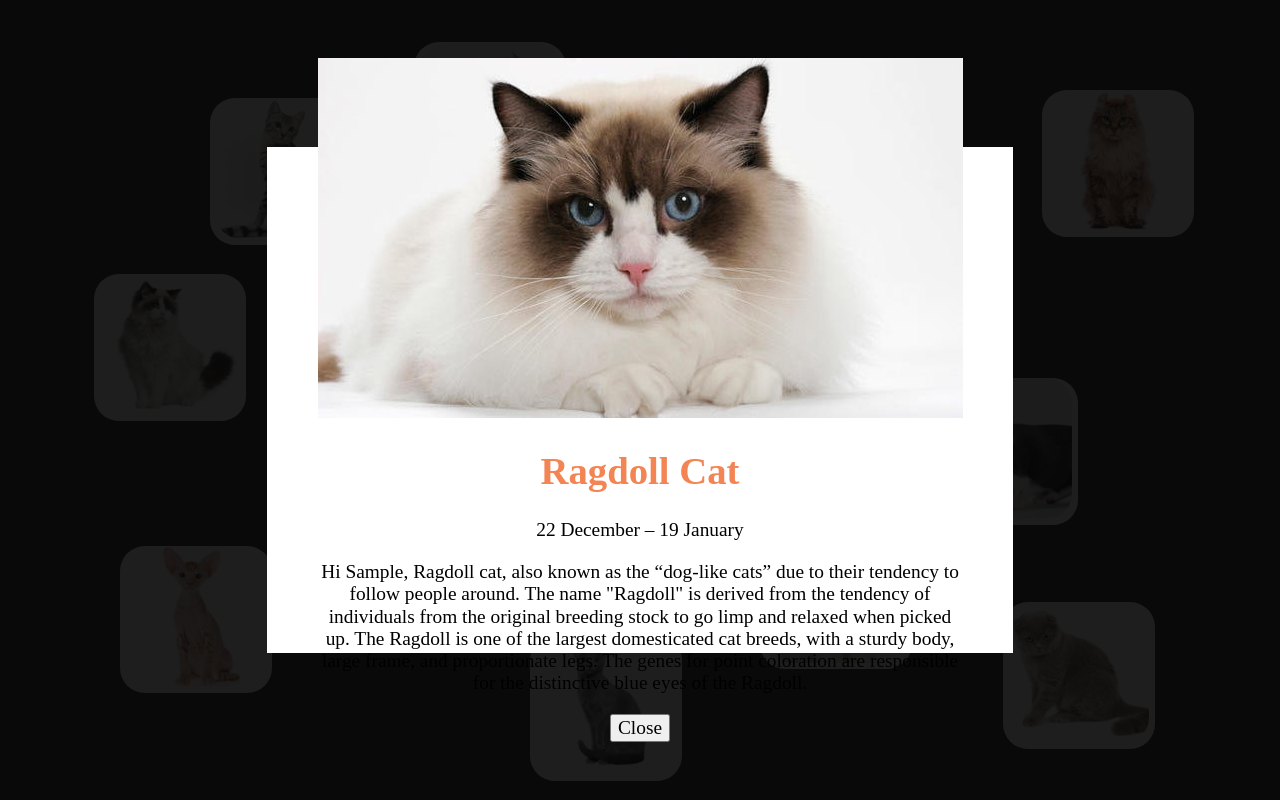
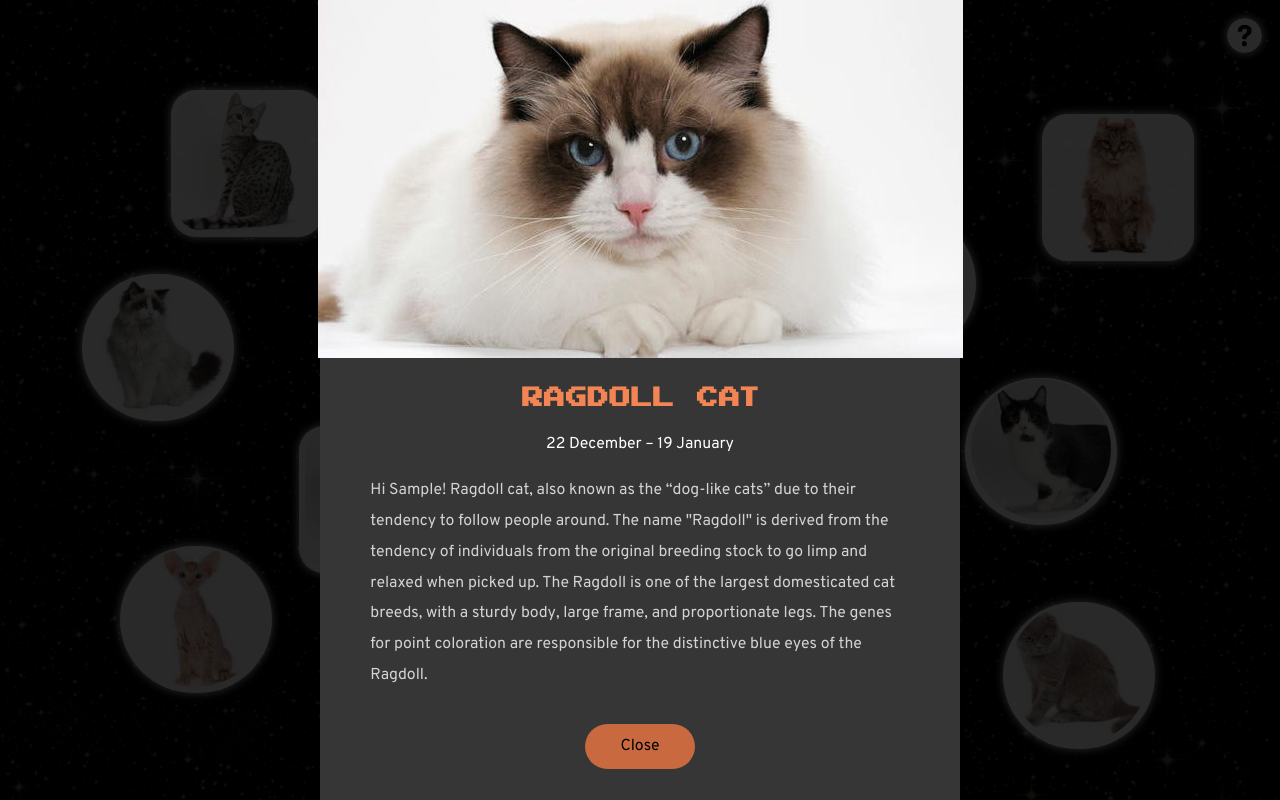
Before and after one commit to lingan233/idm231-lz435, a plain HTML site: page www/index.html in a window 1280 px wide. Both pictures are taken after typing "Sample", "2020-01-15" into the empty fields and a click on the button "Submit". Drawn offline with Linux system fonts and the light colour scheme.

Commit message:
Add files via upload

```diff
--- a/www/index.html
+++ b/www/index.html
@@ -25,18 +25,7 @@
     <audio id="meow12" src="sounds/cat_meow_12.wav" preload="auto"></audio>
 
     <div id="wrapper">
-        <div class="foreground">
-            <div>
-                <h1>Cat Zodiac</h1>
-                <p>Enter birthday to see your cat zodiac...</p>
-                <div id="userinfo">
-                    <p><input id="fName" type="text" placeholder="First Name"></p>
-                    <p><input id="bDay" type="date"></p>
-                    <p><button id="userSubmit" class="button">Submit</button></p>
-                </div>
-            </div>
-        </div>
-
+        <div class="background-blanket"></div>
         <div class="background">
             <button id="cat1" class="cat-button">
                 <img src="images/cat1button.jpg" alt="Ragdoll Cat">
@@ -85,6 +74,22 @@
             <button id="cat12" class="cat-button">
                 <img src="images/cat12button.jpg" alt="Egyptian Mau">
             </button>
+
+            <div>
+                <img src="images/help.png" alt="Help" id="help">
+            </div>
+        </div>
+
+        <div class="foreground">
+            <div>
+                <h1>Cat Zodiac</h1>
+                <p>Enter birthday to see your cat zodiac...</p>
+                <div id="userinfo">
+                    <p><input id="fName" type="text" placeholder="First Name"></p>
+                    <p><input id="bDay" type="date"></p>
+                    <p><button id="userSubmit" class="button">Submit</button></p>
+                </div>
+            </div>
         </div>
 
         <div class="modal-section">
@@ -92,15 +97,30 @@
                 <div class="modal-body">
                     <div class="modal-content">
                         <div>
-                            <img id="zDisplayImg" src="" alt="">
+                            <img id="zDisplayImg" src="images/cat6.jpg" alt="placeholder">
                         </div>
                         <h1 id="zTitle">Title</h1>
                         <p id="zDateRange">Date Range</p>
-                        <p>
+                        <p class="content-text">
                             <span hidden id="userName">User Name</span>
                             <span id="zMoreInfo">object description goes here</span>
                         </p>
-                        <button id="modal-close">Close</button>
+                        <p><button id="modal-close" class="button">Close</button></p>
+                    </div>
+                </div>
+                <div class="blanket"></div>
+            </div>
+        </div>
+
+        <div class="modal-section">
+            <div id="help-modal" class="help-modal" hidden>
+                <div class="modal-body" id="help-modal-body">
+                    <div class="modal-content">
+                        <ul>
+                            <li>Enter name and birthday to know your cat zodiac</li>
+                            <li>Select each cat breed to see their description</li>
+                        </ul>
+                        <p><button id="help-modal-close" class="button">Close</button></p>
                     </div>
                 </div>
                 <div class="blanket"></div>
--- a/www/main.css
+++ b/www/main.css
@@ -1,20 +1,51 @@
 * {
-    /* color: white; */
     font-size: 1.1rem;
 }
 
-body {
-    background-color: #2F2F2F;
+@font-face {
+    font-family: 'joystick';
+    src: url('fonts/joystix.woff2') format('woff2'),
+        url('fonts/joystix.woff') format('woff');
+    font-weight: normal;
+    font-style: normal;
+    font-display: swap;
 }
 
-/* #wrapper {
-    max-width: 960px;
-    margin: auto;
-} */
+@font-face {
+    font-family: 'overpass';
+    src: url('fonts/overpass.woff2') format('woff2'),
+        url('fonts/overpass.woff') format('woff');
+    font-weight: normal;
+    font-style: normal;
+    font-display: swap;
+}
 
-/* .background {
-    display: flex;
-} */
+h1 {
+    font-family: 'joystick', arial;
+    font-size: 1.5rem;
+}
+
+p {
+    font-family: 'overpass', arial;
+    line-height: 1.75rem;
+    font-size: .9rem;
+}
+
+body {
+    background-image: url('images/background.jpg');
+    background-size: cover;
+}
+
+.background-blanket {
+    background-color: rgba(0, 0, 0, .7);
+
+	height: 100vh;
+	width: 100vw;
+
+	position: fixed;
+	top: 0;
+	left: 0;
+}
 
 [hidden] {
 	display: none !important;
@@ -31,15 +62,17 @@ body {
 
 .button {
     border: none;
-    border-radius: 25px;
-    padding: .5rem 1rem;
+    border-radius: 50px;
+    padding: .75rem 2rem;
+    margin: 1rem;
     color: black;
     background-color: #C86940;
     transition: transform .17s;
+    cursor: pointer;
 }
 
 .button:hover {
-    box-shadow: inset 0 0 20px rgba(255, 255, 255, .5), 0 0 20px rgba(255, 255, 255, .2);
+    background-color: #c98f77;
 }
 
 .button:active {
@@ -48,44 +81,70 @@ body {
 
 .cat-button {
     border: none;
-    border-radius: 25px;
-    opacity: 50%;
+    border-radius: 100px;
+    opacity: 80%;
     max-width: 160px;
     margin: 1rem;
     background-color: white;
     transition: transform .17s;
+    cursor: pointer;
+    box-shadow: 0 0 10px white;
 }
+
+.cat-button:nth-child(2n+4) {
+    border-radius: 25px;
+}
+
+#help {
+    position: absolute;
+    top: 0;
+    right: 0;
+    border: none;
+    border-radius: 100px;
+    opacity: 80%;
+    margin: 1rem;
+    transition: transform .17s;
+    cursor: pointer;
+    box-shadow: 0 0 10px white;
+    max-width: 2rem;
+    height: auto;
+}
+
 
 .cat-button img {
     max-width: 140px;
+    border-radius: 100px;
+}
+
+.cat-button:nth-child(2n+4) img {
     border-radius: 25px;
 }
 
-.cat-button:hover {
+.cat-button:hover, #help:hover {
     opacity: 100%;
     transform: scale(1.25);
 }
 
-.cat-button:active {
-    transform: scale(.8);
+.cat-button:active, #help:active {
+    transform: scale(1);
 }
 
 .cat-button:nth-child(1) {
     position: absolute;
     top: 32%;
-    left: 6%;
+    left: 5%;
 }
 
 .cat-button:nth-child(2) {
     position: absolute;
-    top: 3%;
+    top: 16%;
     left: 31%;
 }
 
 .cat-button:nth-child(3) {
     position: absolute;
     top: 45%;
-    left: 71%;
+    left: 74%;
 }
 
 .cat-button:nth-child(4) {
@@ -102,7 +161,7 @@ body {
 
 .cat-button:nth-child(6) {
     position: absolute;
-    top: 9%;
+    top: 12%;
     left: 80%;
 }
 
@@ -126,8 +185,8 @@ body {
 
 .cat-button:nth-child(10) {
     position: absolute;
-    top: 16%;
-    left: 46%;
+    top: 5%;
+    left: 50%;
 }
 
 .cat-button:nth-child(11) {
@@ -138,8 +197,8 @@ body {
 
 .cat-button:nth-child(12) {
     position: absolute;
-    top: 10%;
-    left: 15%;
+    top: 9%;
+    left: 12%;
 }
 
 h1 {
@@ -150,9 +209,19 @@ h1 {
     color: #F1F1F1;
 }
 
+#fName, #bDay {
+    border-radius: 7px;
+    padding: .5rem .75rem;
+}
+
+#bDay {
+    padding: .4rem .75rem;
+    color: rgb(114, 114, 114);
+}
+
 /* -----------------MODAL----------------- */
 
-.modal {
+.modal, .help-modal {
 	height: 100vh;
 	width: 100vw;
 
@@ -164,10 +233,10 @@ h1 {
 	display: flex;
 	justify-content: center;
 	align-items: center;
-	flex-direction: column;
+    flex-direction: column;
 }
 
-.modal .blanket {
+.blanket {
 	background-color: rgba(0, 0, 0, .8);
 
 	height: 100vh;
@@ -180,22 +249,42 @@ h1 {
 }
 
 .modal-body {
-	background-color: #fff;
+	background-color: #363636;
 	border: none;
 
-	height: 50vh;
+	height: auto;
 	max-width: 50vw;
 
 	position: relative;
 	z-index: 101;
 
-	padding: 3rem;
 	display: flex;
 	justify-content: center;
 	align-items: center;
-	flex-direction: column;
+    flex-direction: column;
 
-	font-size: 2rem;
 	font-weight: 300;
     text-align: center;
+    color: white;
 }
+
+#help-modal-body {
+    padding: 2rem;
+}
+
+#help-modal-body ul{
+    text-align: left;
+    line-height: 2rem;
+    color: lightgray;
+    padding: 2rem;
+}
+
+.content-text {
+    text-align: left;
+    padding: 0 3rem;
+}
+
+.content-text span {
+    font-size: .9rem;
+    color: lightgray;
+}
--- a/www/main.js
+++ b/www/main.js
@@ -10,6 +10,7 @@ const cat9obj = document.getElementById('cat9');
 const cat10obj = document.getElementById('cat10');
 const cat11obj = document.getElementById('cat11');
 const cat12obj = document.getElementById('cat12');
+const helpObj = document.getElementById('help');
 
 // Link modal element/objects to JS
 const zDisplayObj = document.getElementById('zDisplayImg');
@@ -40,6 +41,7 @@ const meow12Obj = document.getElementById('meow12');
 // var selected_sign;  // Currently selected sign
 
 const modal = document.getElementById('modal');
+const helpModal = document.getElementById('help-modal');
 
 const closeModalObj = document.getElementById('modal-close');
 closeModalObj.addEventListener('click', function () {
@@ -47,68 +49,84 @@ closeModalObj.addEventListener('click', function () {
     // return userSubmitObj to default
 });
 
+const helpCloseModalObj = document.getElementById('help-modal-close');
+helpCloseModalObj.addEventListener('click', function () {
+    helpModal.hidden = !helpModal.hidden;
+    // return userSubmitObj to default
+});
+
+helpObj.addEventListener('click', function () {
+    console.log('help clicked on');
+    userNeed('help');
+});
+
 cat1obj.addEventListener('click', function () {
-    console.log('Cat1 clicked on')
+    console.log('Cat1 clicked on');
     userPicked('cat1');
 });
 
 cat2obj.addEventListener('click', function () {
-    console.log('Cat2 clicked on')
+    console.log('Cat2 clicked on');
     userPicked('cat2');
 });
 
 cat3obj.addEventListener('click', function () {
-    console.log('Cat3 clicked on')
+    console.log('Cat3 clicked on');
     userPicked('cat3');
 });
 
 cat4obj.addEventListener('click', function () {
-    console.log('Cat4 clicked on')
+    console.log('Cat4 clicked on');
     userPicked('cat4');
 });
 
 cat5obj.addEventListener('click', function () {
-    console.log('Cat5 clicked on')
+    console.log('Cat5 clicked on');
     userPicked('cat5');
 });
 
 cat6obj.addEventListener('click', function () {
-    console.log('Cat6 clicked on')
+    console.log('Cat6 clicked on');
     userPicked('cat6');
 });
 
 cat7obj.addEventListener('click', function () {
-    console.log('Cat7 clicked on')
+    console.log('Cat7 clicked on');
     userPicked('cat7');
 });
 
 cat8obj.addEventListener('click', function () {
-    console.log('Cat8 clicked on')
+    console.log('Cat8 clicked on');
     userPicked('cat8');
 });
 
 cat9obj.addEventListener('click', function () {
-    console.log('Cat9 clicked on')
+    console.log('Cat9 clicked on');
     userPicked('cat9');
 });
 
 cat10obj.addEventListener('click', function () {
-    console.log('Cat10 clicked on')
+    console.log('Cat10 clicked on');
     userPicked('cat10');
 });
 
 cat11obj.addEventListener('click', function () {
-    console.log('Cat11 clicked on')
+    console.log('Cat11 clicked on');
     userPicked('cat11');
 });
 
 cat12obj.addEventListener('click', function () {
-    console.log('Cat12 clicked on')
+    console.log('Cat12 clicked on');
     userPicked('cat12');
 });
 
+function userNeed(whichOne) {
+    helpModal.hidden = !helpModal.hidden;
+}
+
 function userPicked(whichOne) {
     console.log('User Picked Called ' + whichOne);
+    //if whichOne is entered, show modal
     modal.hidden = !modal.hidden;
     //Display large img
     //Display Date Range
@@ -271,7 +289,7 @@ userSubmitObj.addEventListener('click', function () {
     const userFirstName = document.getElementById('fName').value;
     console.log('userFirstName is: ' + userFirstName);
     userName.hidden = !userName.hidden;
-    userNameObj.innerHTML = 'Hi ' + userFirstName + ', ';
+    userNameObj.innerHTML = 'Hi ' + userFirstName + '! ';
 
     // Get the user date and extract the month of year and day of month
     const userBday = new Date(document.getElementById('bDay').value);
@@ -315,7 +333,10 @@ userSubmitObj.addEventListener('click', function () {
 
     console.log('AstroSign is: ' + AstroSign);
 
-    userPicked(AstroSign);
+    if (isNaN(whichMonth) == false) {
+        userPicked(AstroSign);
+    }
+
     // Display custom image based on zodiac sign
 
 });
```
Also changed, not shown: www/fonts/joystix.woff (added), www/fonts/joystix.woff2 (added), www/fonts/overpass.woff (added), www/fonts/overpass.woff2 (added), www/images/background.jpg (added), www/images/help.png (added).
